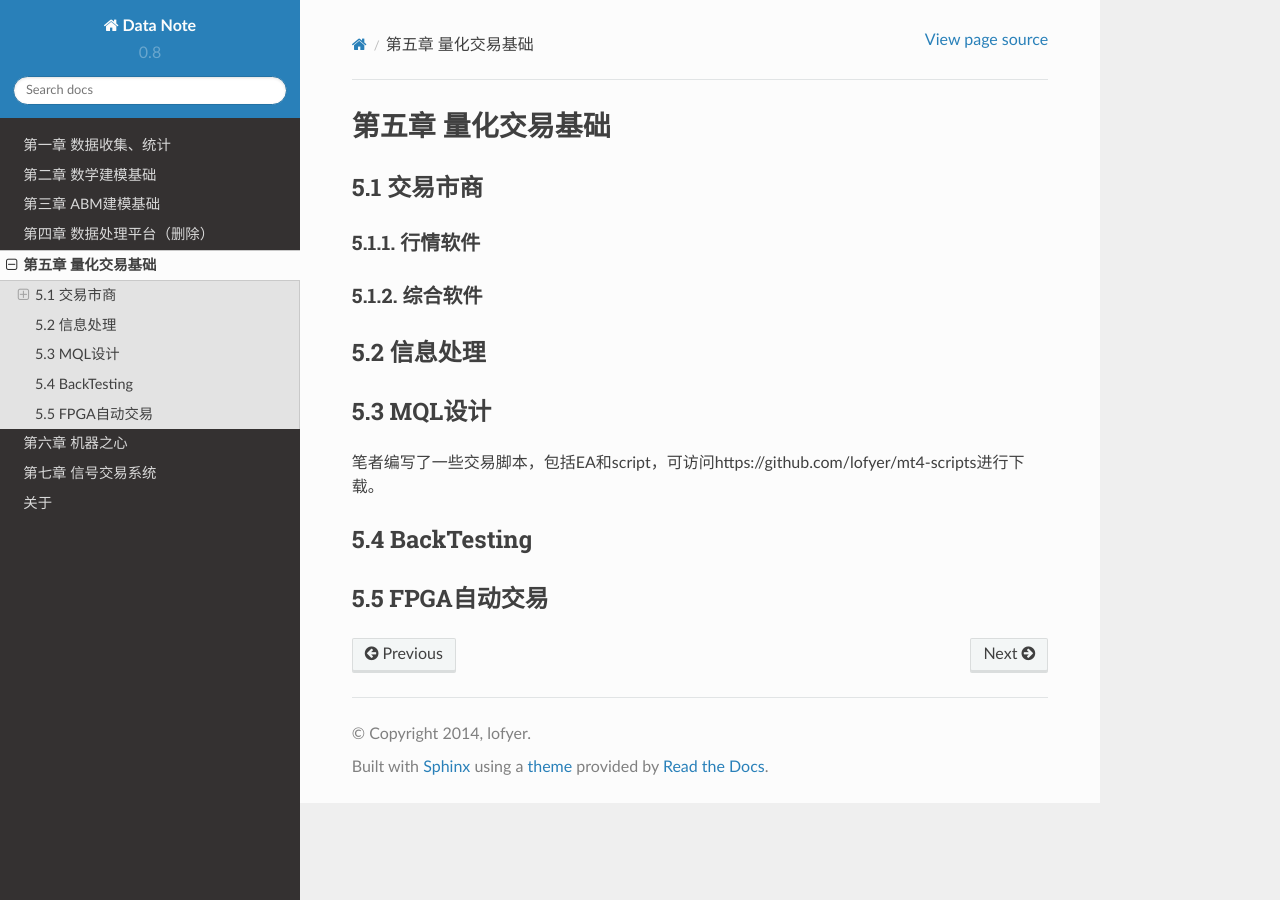
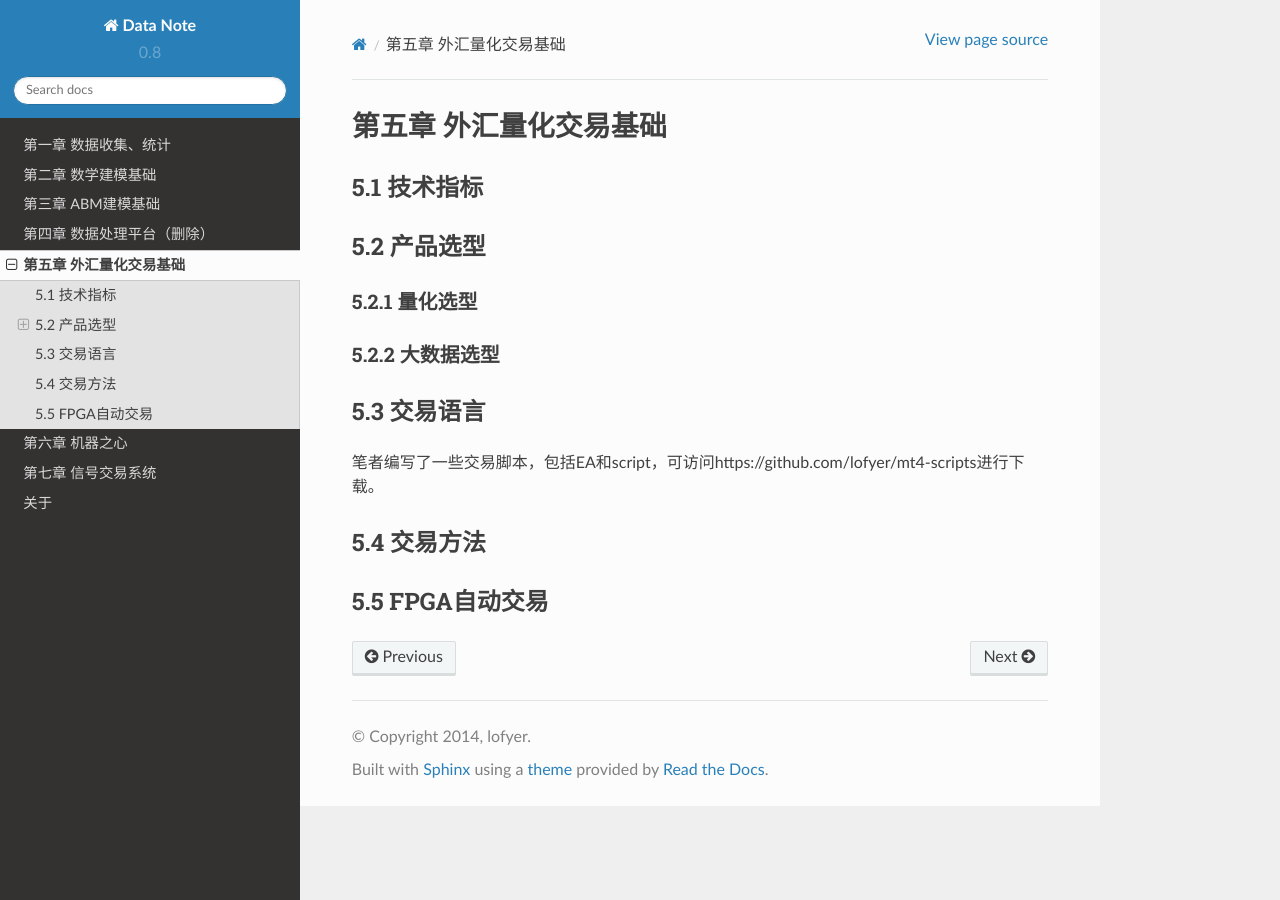
Before and after one commit to lofyer/DataNote, a Sphinx documentation site: the page built from source/posts/ch05.rst, in a window 1280 px wide. Built offline with Sphinx 7.4.7 and the Read the Docs theme 2.0.0, drawn with Linux system fonts in a browser that asks for light colours.

Commit message:
wow，理解更深入了

```diff
--- a/source/posts/ch05.rst
+++ b/source/posts/ch05.rst
@@ -1,29 +1,29 @@
-=====================
-第五章 量化交易基础
-=====================
+========================
+第五章 外汇量化交易基础
+========================
 
 ---------------
-5.1 交易市商
+5.1 技术指标
 ---------------
 
-5.1.1. 行情软件
+--------------
+5.2 产品选型
+--------------
+
+5.2.1 量化选型
 ---------------
 
-5.1.2. 综合软件
-----------------
-
---------------
-5.2 信息处理
---------------
+5.2.2 大数据选型
+-----------------
 
 -------------
-5.3 MQL设计
+5.3 交易语言
 -------------
 
 笔者编写了一些交易脚本，包括EA和script，可访问https://github.com/lofyer/mt4-scripts进行下载。
 
 ----------------
-5.4 BackTesting
+5.4 交易方法
 ----------------
 
 ------------------
```
